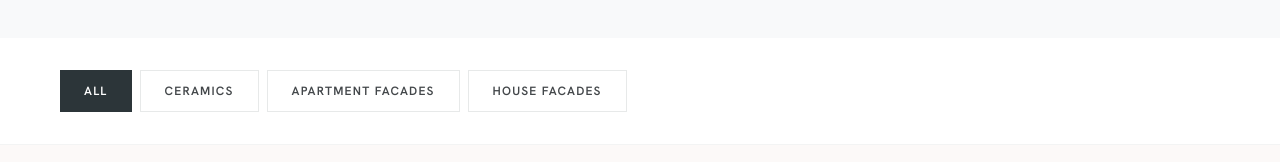
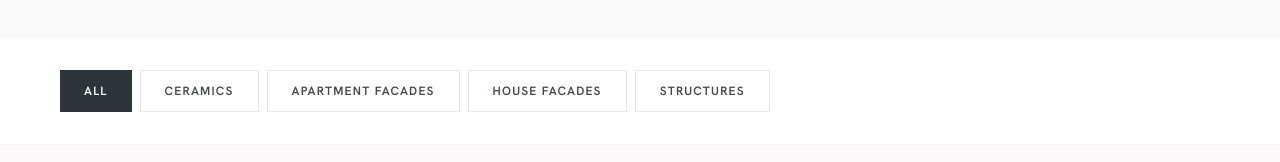
Before and after one commit to andy12b/arcobau, a Next.js app: page /portfolio in a window 1280 px wide. Shown: the part 376-538 px from the top of the page. Built offline with nearby package versions, Linux system fonts and the light colour scheme.

Commit message:
Update portfolio categories and add structuri category

```diff
--- a/app/portfolio/PortfolioPage.tsx
+++ b/app/portfolio/PortfolioPage.tsx
@@ -18,6 +18,7 @@ export default function PortfolioPage() {
       "ceramica": { EN: `Ceramics ${id}`, DE: `Keramik ${id}`, FR: `Céramique ${id}`, RO: `Ceramică ${id}`, IT: `Ceramica ${id}` },
       "fatade-blocuri": { EN: `Block Facade ${id}`, DE: `Blockfassade ${id}`, FR: `Façade Immeuble ${id}`, RO: `Fațadă Bloc ${id}`, IT: `Facciata Condominio ${id}` },
       "fatade-case": { EN: `House Facade ${id}`, DE: `Hausfassade ${id}`, FR: `Façade Maison ${id}`, RO: `Fațadă Casă ${id}`, IT: `Facciata Casa ${id}` },
+      "structuri": { EN: `Structure ${id}`, DE: `Struktur ${id}`, FR: `Structure ${id}`, RO: `Structură ${id}`, IT: `Struttura ${id}` },
     };
     return titles[category]?.[language] || `Project ${id}`;
   };
@@ -31,6 +32,7 @@ export default function PortfolioPage() {
     { id: "ceramica", label: t.portfolio.categories.ceramica },
     { id: "fatade-blocuri", label: t.portfolio.categories.fatadeBlocuri },
     { id: "fatade-case", label: t.portfolio.categories.fatadeCase },
+    { id: "structuri", label: t.portfolio.categories.structuri },
   ];
 
   const projects = [
--- a/lib/translations.ts
+++ b/lib/translations.ts
@@ -91,7 +91,8 @@ export const translations = {
         all: "All",
         ceramica: "Ceramics",
         fatadeBlocuri: "Apartment Facades",
-        fatadeCase: "House Facades"
+        fatadeCase: "House Facades",
+        structuri: "Structures"
       }
     },
     company: {
@@ -264,7 +265,8 @@ export const translations = {
         all: "Tout",
         ceramica: "Céramique",
         fatadeBlocuri: "Façades Immeubles",
-        fatadeCase: "Façades Maisons"
+        fatadeCase: "Façades Maisons",
+        structuri: "Structures"
       }
     },
     company: {
@@ -428,7 +430,8 @@ export const translations = {
         all: "Alle",
         ceramica: "Keramik",
         fatadeBlocuri: "Blockfassaden",
-        fatadeCase: "Hausfassaden"
+        fatadeCase: "Hausfassaden",
+        structuri: "Strukturen"
       }
     },
     company: {
@@ -590,9 +593,10 @@ export const translations = {
       desc: "O selecție de proiecte finalizate — construcții case, amenajări apartamente, finisaje și podele executate cu profesionalism.",
       categories: {
         all: "Toate",
-        ceramica: "Ceramică exterior și interior",
+        ceramica: "Ceramică",
         fatadeBlocuri: "Fațade blocuri",
-        fatadeCase: "Fațade case"
+        fatadeCase: "Fațade case",
+        structuri: "Structuri"
       }
     },
     company: {
@@ -756,7 +760,8 @@ export const translations = {
         all: "Tutti",
         ceramica: "Ceramica",
         fatadeBlocuri: "Facciate Condomini",
-        fatadeCase: "Facciate Case"
+        fatadeCase: "Facciate Case",
+        structuri: "Strutture"
       }
     },
     company: {
```
